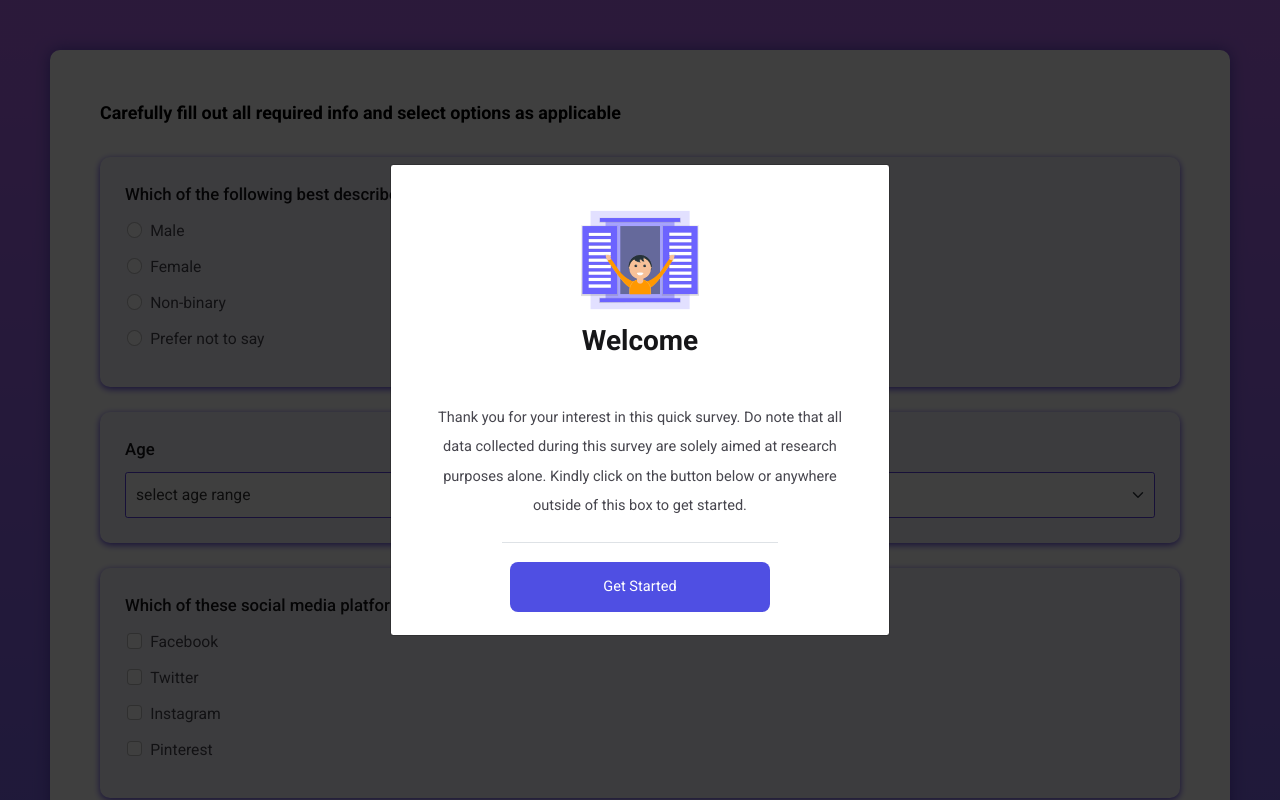
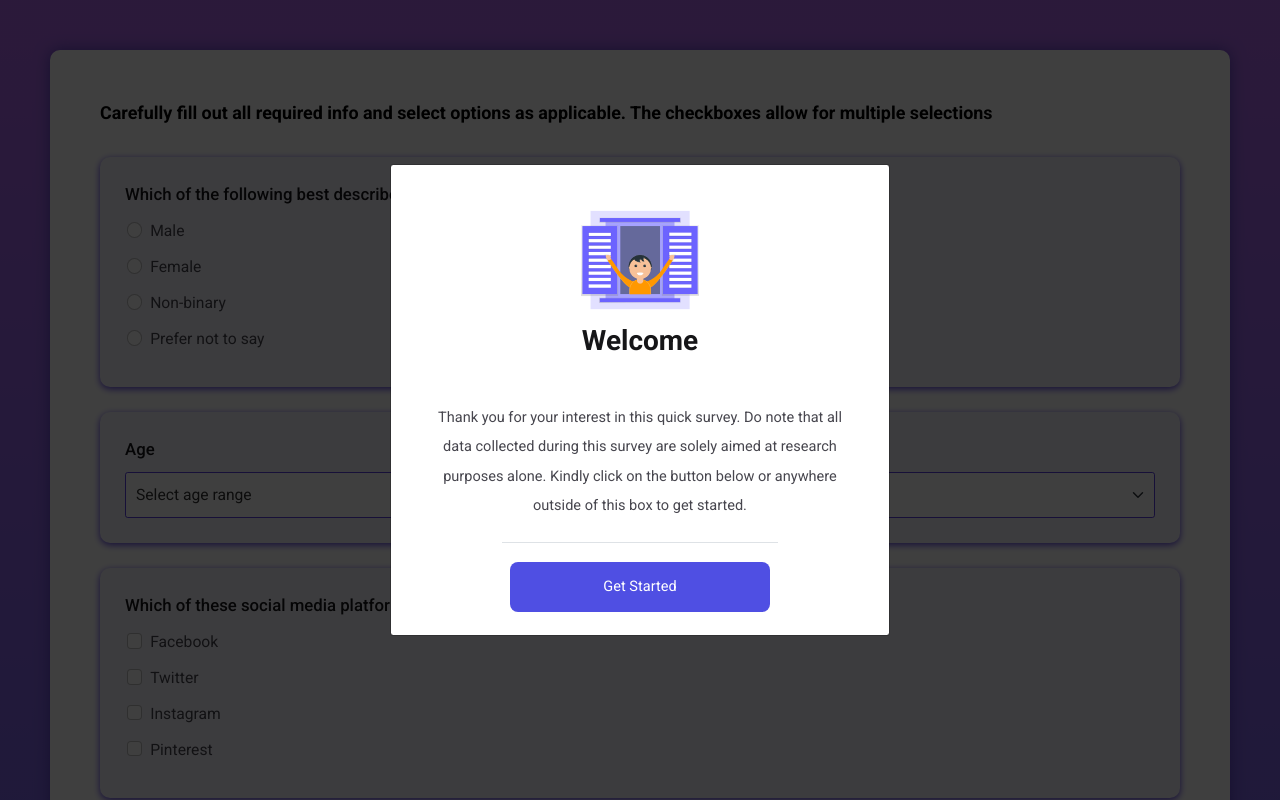
Before and after one commit to Lazy-poet/Questionnaire, a plain HTML site: page index.html in a window 1280 px wide. Shown: the top 800 px of the page. Drawn offline with nearby package versions, Linux system fonts and the light colour scheme.

Commit message:
Update index.html

```diff
--- a/index.html
+++ b/index.html
@@ -18,7 +18,7 @@
   <div class="form-container contanier-fluid">
     <!-- <h1 class="header">Product Survey Form</h1> -->
 <div class="form">
-    <h2>Carefully fill out all required info and select options as applicable</h2>
+    <h2>Carefully fill out all required info and select options as applicable. The checkboxes allow for multiple selections</h2>
 
     <form id="formdata" class="needs-validation" novalidate role="form">
       <div class="form-row">
@@ -57,9 +57,8 @@
             <div class="form-group">
               <label for="dropdown" class="question" >Age</label>
               <select name="Age" id="dropdown" class="form-select select" required>
-                <option disabled selected value="">select age range</option>
-                <option value="above 60">Above 60</option>
-                <option value="50-59">50-59</option>
+                <option disabled selected value="">Select age range</option>
+                <option value="above 50">Above 50</option>
                 <option value="40-49">40-49</option>
                 <option value="30-39">30-39</option>
                 <option value="below 30">Below 30</option>
```
